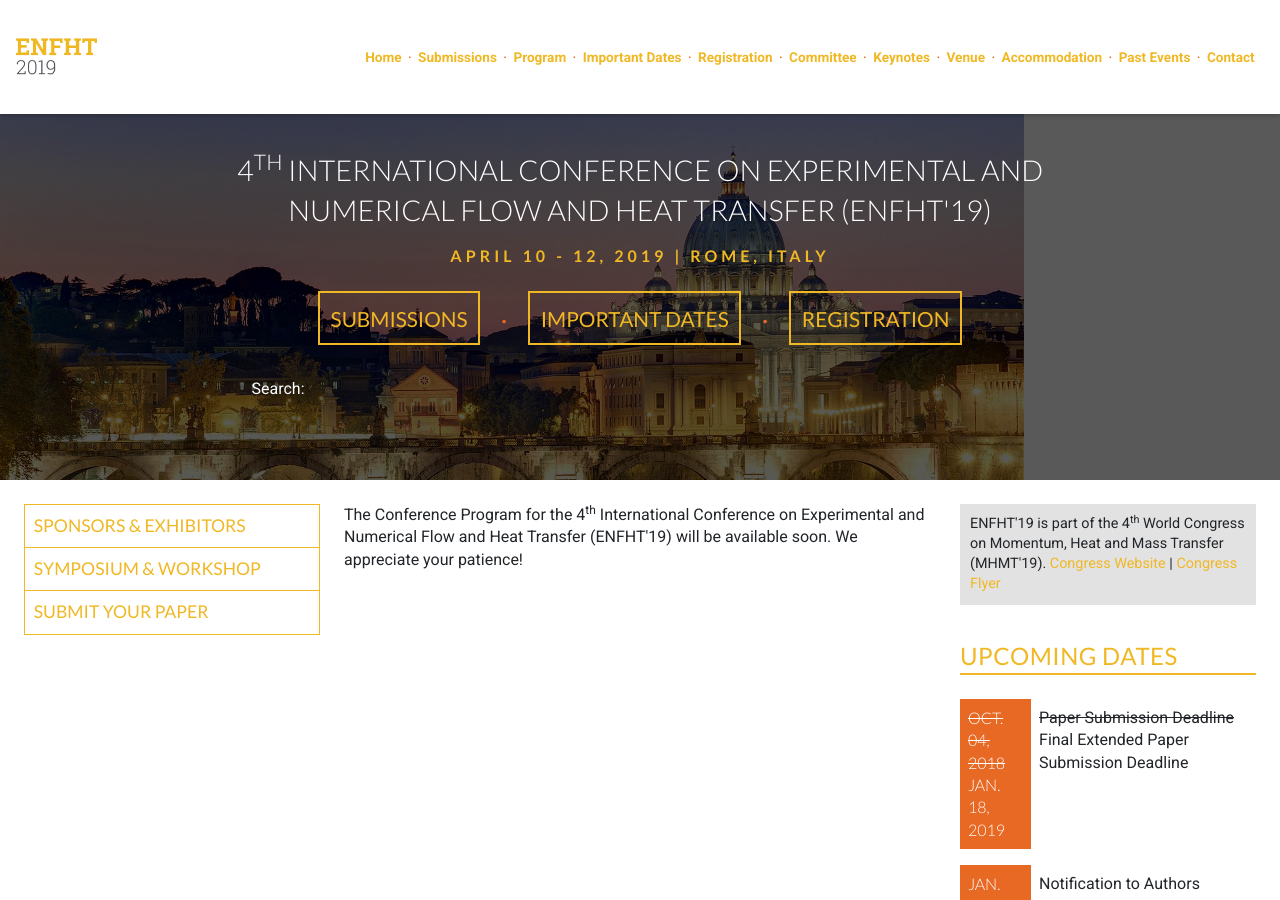
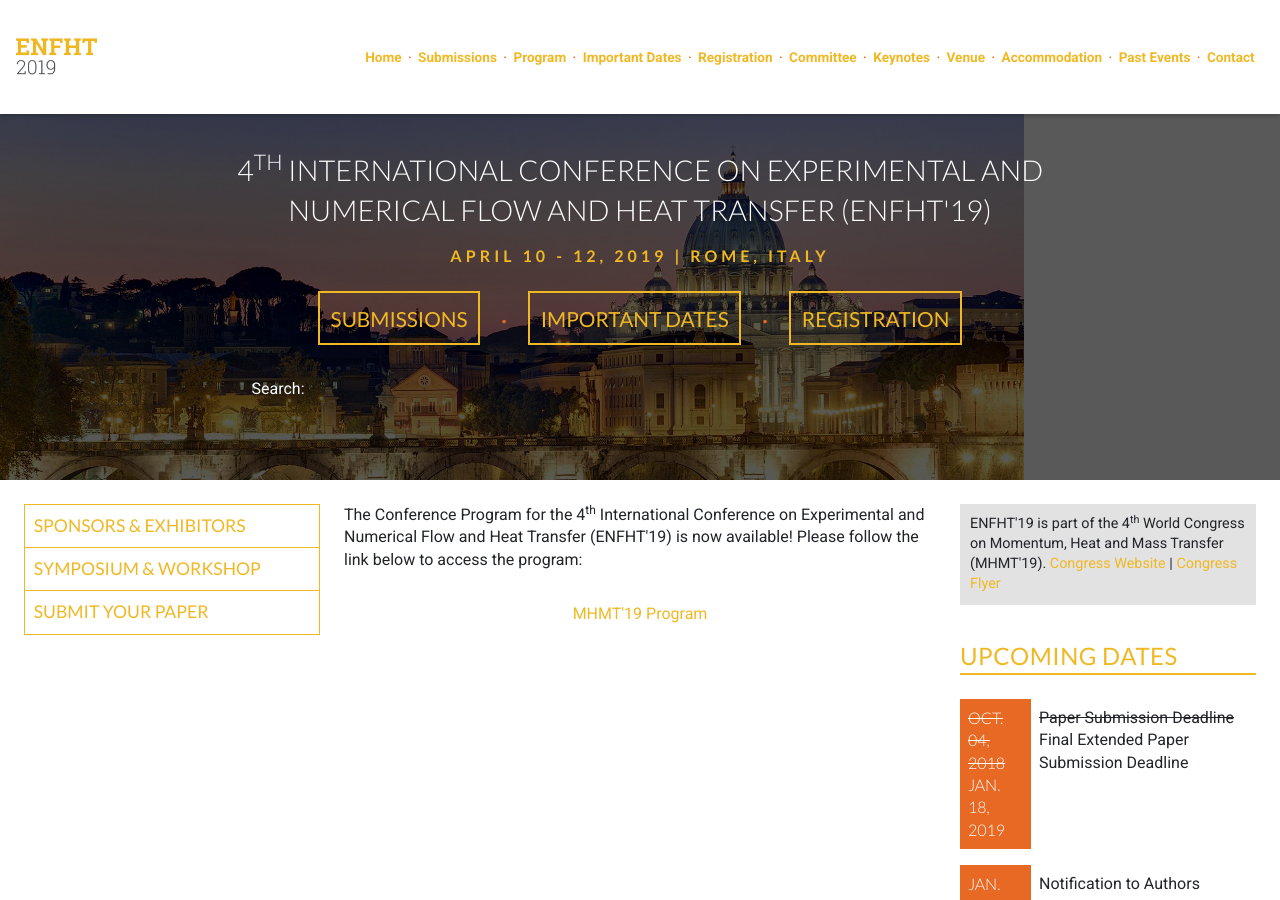
Before and after one commit to intaset/enfht, a Jekyll site: the page built from program.html, in a window 1280 px wide and 900 px high. Built offline with Jekyll 4.4.1, drawn with Linux system fonts in a browser that asks for light colours; nearby versions of some CDN libraries; Markdown is read by kramdown in place of the engine named in the settings; comment, search, counter and statistics services are not loaded.

Commit message:
Added program

```diff
--- a/program.html
+++ b/program.html
@@ -7,10 +7,11 @@ keyword: experimental flow conference, expiremental heat transfer conference, nu
 
 <div class="unit unit-s-1 unit-m-1-4-1 unit-l-1-4-1">
   <div class="unit-spacer content">
-    <p class="body">The Conference Program for the 4<sup>th</sup> International Conference on Experimental and Numerical Flow and Heat Transfer (ENFHT'19) will be available soon. We appreciate your patience!</p>
+   <!--  <p class="body">The Conference Program for the 4<sup>th</sup> International Conference on Experimental and Numerical Flow and Heat Transfer (ENFHT'19) will be available soon. We appreciate your patience!</p> -->
 
-<!--     <p class="body">The Conference Program for the International Conference on Combustion Science and Processes (CSP'18) is now available! Please follow the link below to access the program: </p>
+    <p class="body">The Conference Program for the 4<sup>th</sup> International Conference on Experimental and Numerical Flow and Heat Transfer (ENFHT'19) is now available! Please follow the link below to access the program: </p>
 
-    <p align="center"><a href="../MHMT17_Program.pdf" class="body-link">MHMT'18 Program</a></p> -->
+    <p align="center"><a href="https://mhmtcongress.com/program" class="body-link">MHMT'19 Program</a></p>
+
   </div>
   </div>
```
Also changed, not shown: 1 other file.
